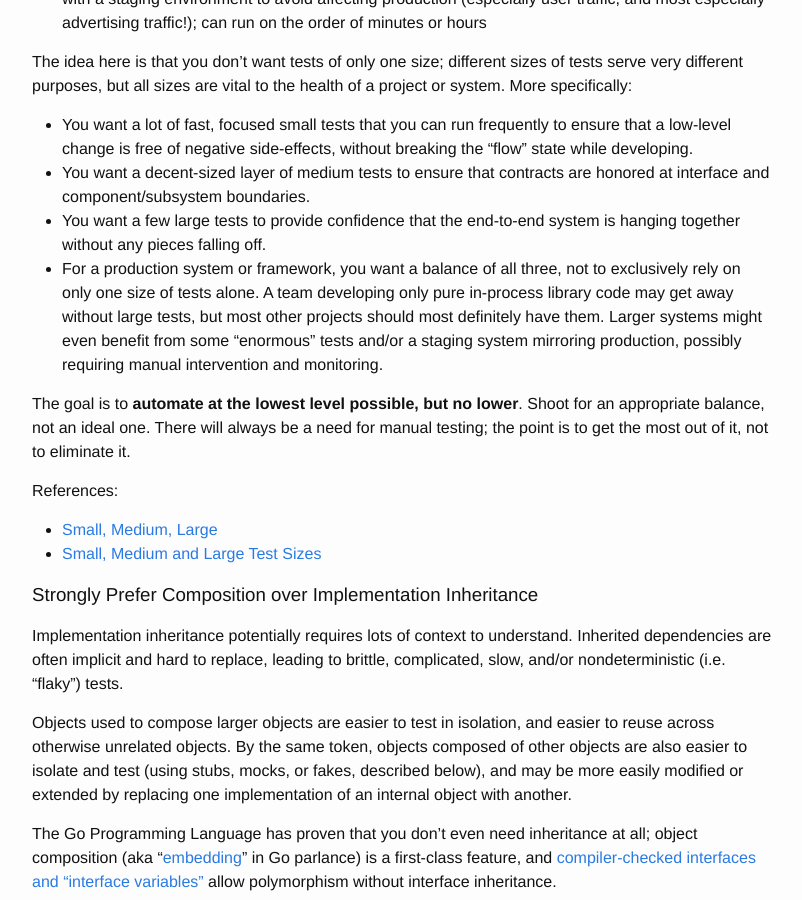
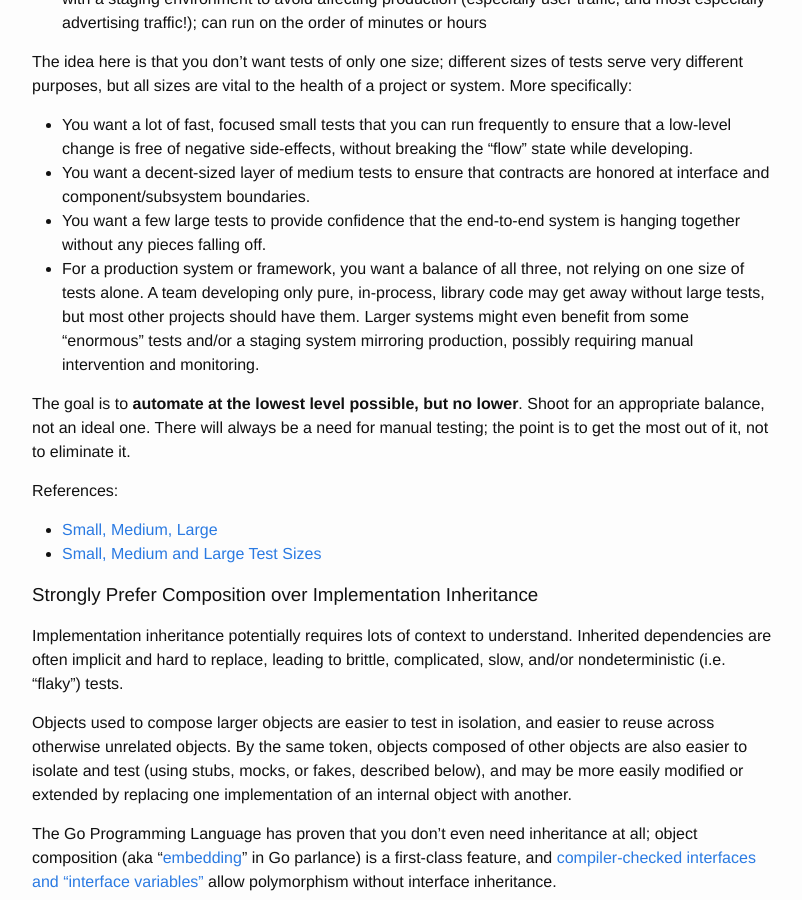
Before and after one commit to 18F/automated-testing-playbook, a Jekyll site: the page built from pages/principles-practices-idioms.md, in a window 1280 px wide and 900 px high, scrolled down 1408 px. Shown: the whole window, without its empty margins (238-1040 px from the left). Built offline with Jekyll 4.4.1, drawn with Linux system fonts in a browser that asks for light colours; Markdown is read by kramdown in place of the engine named in the settings.

Commit message:
"Test balance" section wording tweak

```diff
--- a/pages/principles-practices-idioms.md
+++ b/pages/principles-practices-idioms.md
@@ -54,11 +54,11 @@ of a project or system. More specifically:
 - You want a few large tests to provide confidence that the end-to-end system
   is hanging together without any pieces falling off.
 - For a production system or framework, you want a balance of all three, not
-  to exclusively rely on only one size of tests alone. A team developing only
-  pure in-process library code may get away without large tests, but most
-  other projects should most definitely have them. Larger systems might even
-  benefit from some “enormous” tests and/or a staging system mirroring
-  production, possibly requiring manual intervention and monitoring.
+  relying on one size of tests alone. A team developing only pure, in-process,
+  library code may get away without large tests, but most other projects should
+  have them. Larger systems might even benefit from some “enormous” tests and/or
+  a staging system mirroring production, possibly requiring manual intervention
+  and monitoring.
 
 The goal is to __automate at the lowest level possible, but no lower__. Shoot
 for an appropriate balance, not an ideal one. There will always be a need for
```
